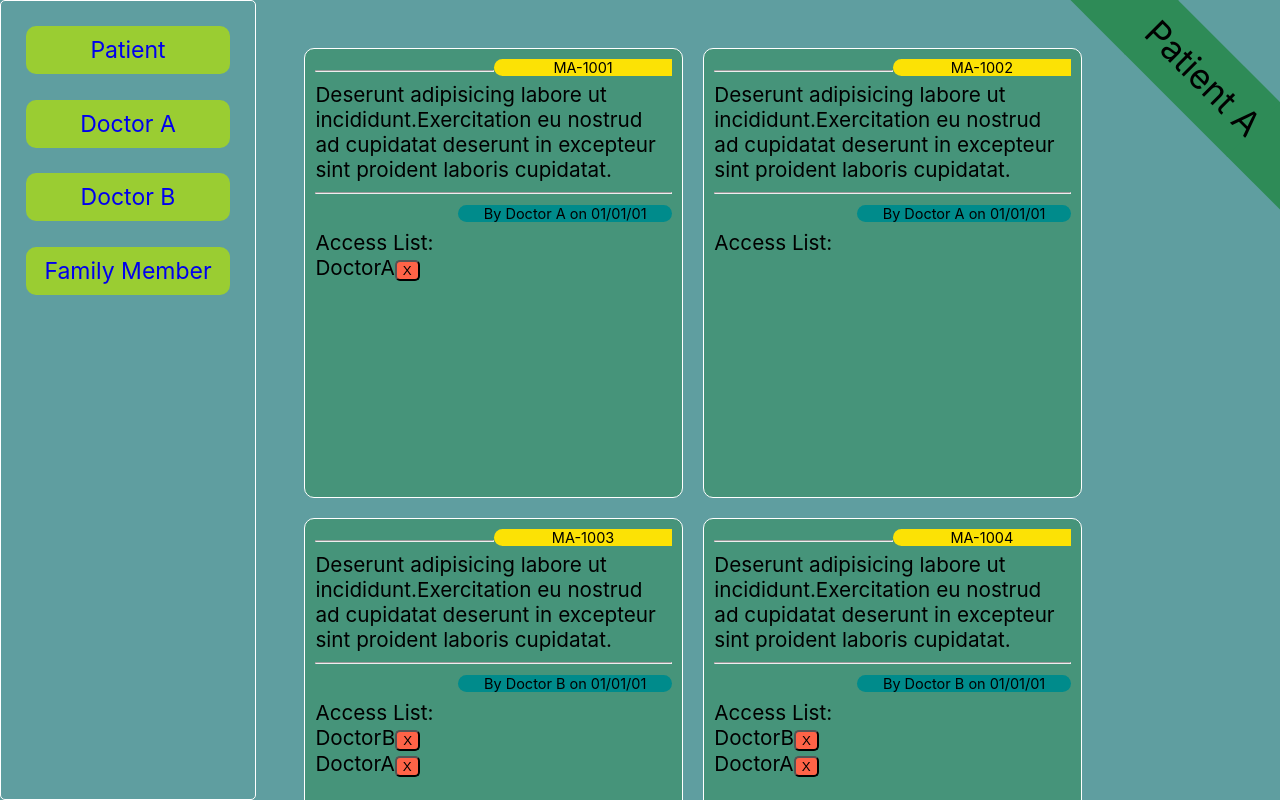
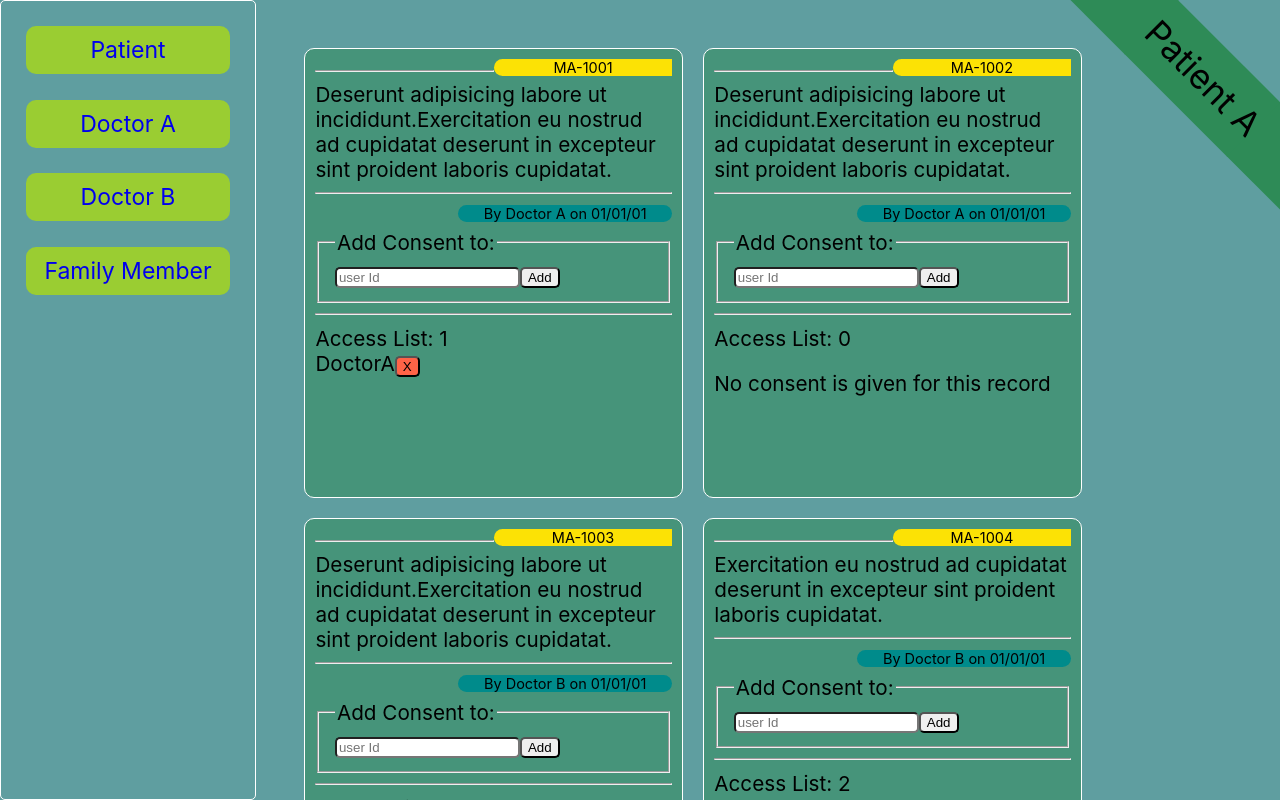
Before and after one commit to majid-T/DAPP1-Electronic-Health-Records, a React (Create React App) app in the folder frontend/: page /Patient in a window 1280 px wide. Shown: the top 800 px of the page. Built offline with nearby package versions, Linux system fonts and the light colour scheme.

Commit message:
Added consentTo form on record Id

```diff
--- a/frontend/src/components/MedicalRecCard.js
+++ b/frontend/src/components/MedicalRecCard.js
@@ -15,6 +15,7 @@
 
 import React, { useState, useEffect } from "react";
 import AccessItem from "./AccessItem";
+import NewConsent from "./NewConsent";
 
 const MedicalRecCard = (props) => {
   const record = props.record;
@@ -33,9 +34,11 @@ const MedicalRecCard = (props) => {
         By {record.uploadedBy} on {record.dateUploaded}
       </div>
       <br />
+      <NewConsent medRecId={record.medicalRecordId} />
+      <hr />
       <div>
-        Access List: {consentList.lenght}
-        {consentList.lenght != 0 ? (
+        Access List: {consentList.length}
+        {consentList.length != 0 ? (
           record.consentTo.map((item, key) => {
             return <AccessItem name={item} />;
           })
--- /dev/null
+++ b/frontend/src/components/NewConsent.js
@@ -0,0 +1,33 @@
+import React, { useState, useEffect } from "react";
+
+const NewConsent = (props) => {
+  const medRecId = props.medRecId;
+  const [loading, setLoading] = useState(false);
+  const [consentToId, setConsentToId] = useState("");
+  useEffect(() => {}, [loading]);
+
+  const provideConsent = () => {
+    alert(`Provide consent to ${consentToId} for record ${medRecId}`);
+  };
+
+  return (
+    <div className="container">
+      <form>
+        <fieldset>
+          <legend>Add Consent to:</legend>
+          <input
+            type="string"
+            placeholder="user Id"
+            id="consentInput"
+            onChange={(event) => setConsentToId(event.target.value)}
+          ></input>
+          <button type="button" onClick={provideConsent}>
+            Add
+          </button>
+        </fieldset>
+      </form>
+    </div>
+  );
+};
+
+export default NewConsent;
--- a/frontend/src/components/Patient.js
+++ b/frontend/src/components/Patient.js
@@ -33,7 +33,7 @@ const Patient = (props) => {
       uploadedBy: "Doctor B",
       dateUploaded: "01/01/01",
       medicalRecordData:
-        "Deserunt adipisicing labore ut incididunt.Exercitation eu nostrud ad cupidatat deserunt in excepteur sint proident laboris cupidatat.",
+        "Exercitation eu nostrud ad cupidatat deserunt in excepteur sint proident laboris cupidatat.",
       consentTo: ["DoctorB", "DoctorA"],
     },
   ]);
```
